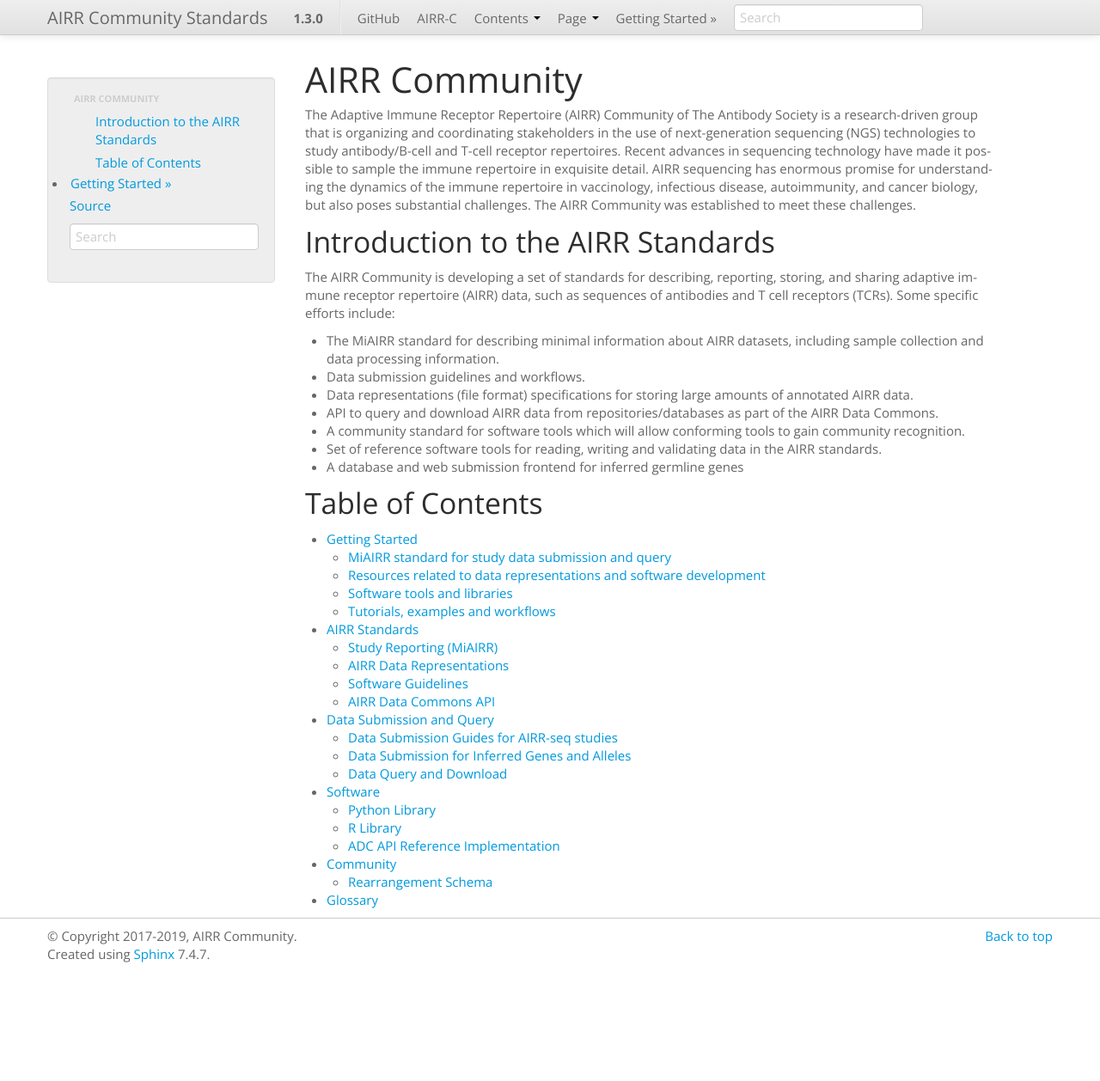
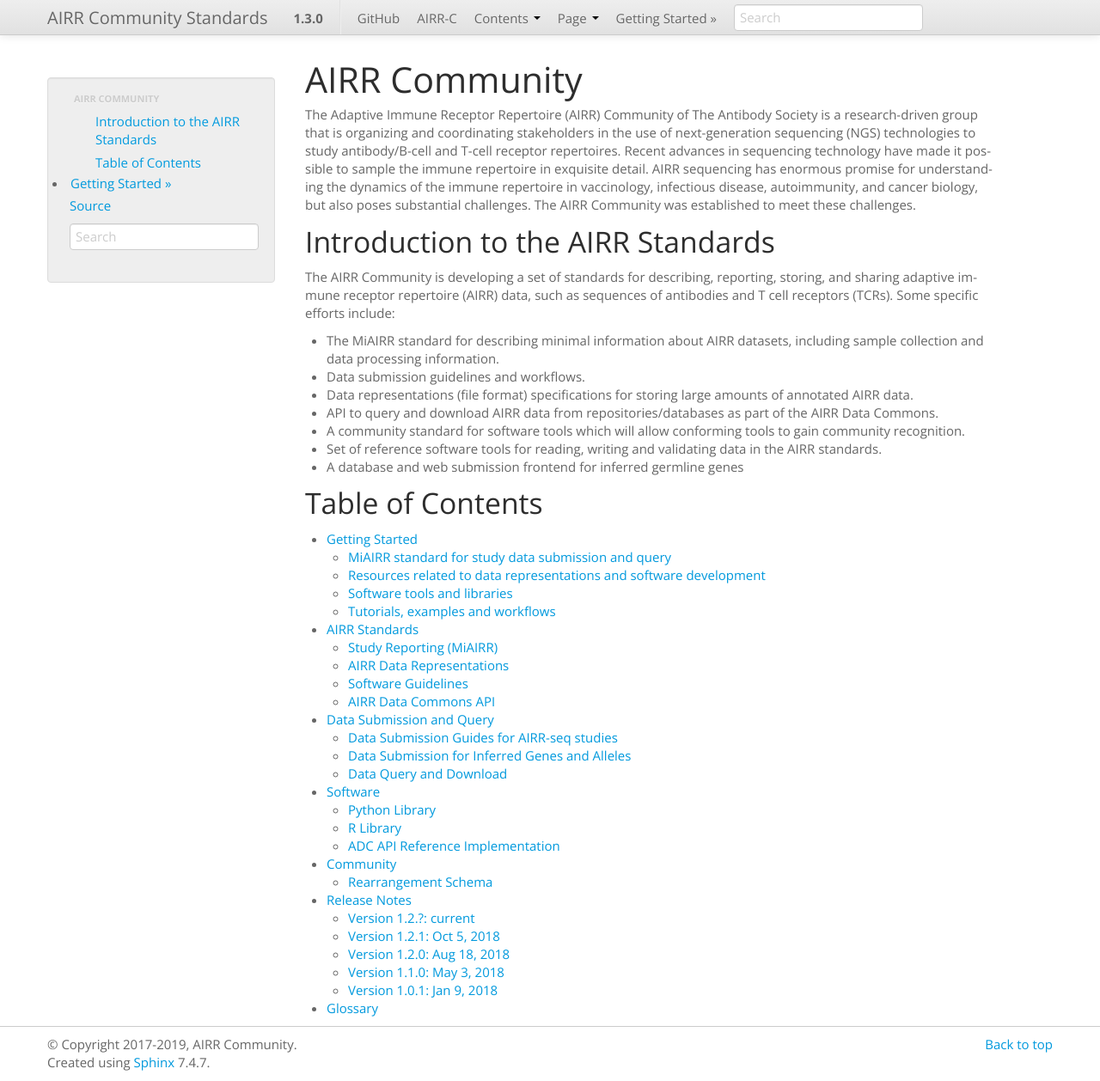
Before and after one commit to airr-community/airr-standards, a Sphinx documentation site: the page built from docs/index.rst, in a window 1280 px wide and 1258 px high. Shown: the whole window at 86% size. Built offline with Sphinx 7.4.7, drawn with Linux system fonts in a browser that asks for light colours; pages that are not in the unit, such as notebooks, are missing from menus; some of the changed lines change nothing that is shown.

Commit message:
draft changelog

`````diff
--- a/docs/index.rst
+++ b/docs/index.rst
@@ -40,4 +40,5 @@
     Data Submission and Query <standards/data_submission>
     Software <standards/software>
     Community <standards/community>
+    Release Notes <standards/news>
     Glossary <appendix/terms>
--- /dev/null
+++ b/docs/standards/news.rst
@@ -0,0 +1,105 @@
+.. this Changelog is based on the merged pull requests involving the ````airr-schema.yaml```` file since Jan 9 2018
+
+.. toctree::
+   :maxdepth: 1
+   :caption:  AIRR Standards Release Notes
+
+Release Notes
+==============
+
+
+Version 1.2.?: current
+--------------------------------------------------------------------------------
+
++ Expanded description for ``pcr_target``
+ .. #288 by bussec was merged on Dec 10, 2018
++ Fix capitalization of ``age_unit`` description
+ .. #290 by bcorrie was merged on Dec 10, 2018
++ Fix name: fields for ``age`` fields
+ .. #285 by bcorrie was merged on Nov 27, 2018
++ Reverted ``locus_species`` until we resolve how to handle ontologies
+ .. #281 by schristley was merged on Nov 24, 2018
++ Added species information to ``cell_subset`` and ``locus`` fields
+ .. #260 by bussec was merged on Nov 8
++ Added ``sample_processing_id``
+ .. #263 by schristley was merged on Oct 21
++ Added vocabularies/ontologies as JSON string for: Cell subset, Target substrate, Library generation method, Complete sequences, Physical linkage of different loci
+ .. #155 by bussec was merged on Oct 16, 2018 • Approved
++ Include format JSON string
+ .. #155 by bussec was merged on Oct 16, 2018 • Approved
++ Introduced age ranges, ``age_min``, ``age_max``, and ``age_unit``
+ .. #254 by franasa was merged on Oct 11 • Approved
++ Updated schema with more concise vdj call descriptions
+ .. #257 by bcorrie was merged on Oct 7 • Approved
+
+Version 1.2.1: Oct 5, 2018
+--------------------------------------------------------------------------------
+
++ Schema gene vs segment terminology corrections
+ .. #153 by javh was merged on Sep 13 • Approved
++ Added ``Info`` object
+ .. #150 by schristley was merged on Aug 28
++ Updated ``cell_subset`` URL in AIRR schema
+ .. #221 by bussec was merged on Aug 7
+
+Version 1.2.0: Aug 18, 2018
+--------------------------------------------------------------------------------
+
++ Removed foreign 'study_id' fields
+ .. #134 by schristley was merged on Jul 12
++ Introduced ``keywords_study`` field
+ .. #200 by bussec was merged on Jun 13 • Approved
+
+Version 1.1.0: May 3, 2018
+--------------------------------------------------------------------------------
+
++ Added ``required`` and ``nullable`` constrains to AIRR schema
+ .. #182 by bussec was merged on Apr 1 • Approved
++ Schema definitions for MiAIRR attributes and ontology
+ .. #182 by bussec was merged on Apr 1 • Approved
++ Introduction of an ``x-airr`` object indicating if field is required by MiAIRR
+ .. #182 by bussec was merged on Apr 1 • Approved
++ Rename ``rearrangement_set_id`` to ``data_processing_id``
+ .. #182 by bussec was merged on Apr 1 • Approved
++ Rename ``study_description`` to ``study_type``
+ .. #182 by bussec was merged on Apr 1 • Approved
++ Added ``physical quantity`` format
+ .. #182 by bussec was merged on Apr 1 • Approved
++ Raw sequencing files into separate schema object
+ .. #182 by bussec was merged on Apr 1 • Approved
++ Rename Attributes object
+ .. #182 by bussec was merged on Apr 1 • Approved
++ Added ``primary_annotation`` and ``repertoire_id``
+ .. #156 by schristley was merged on Mar 4 • Approved
++ Added ``diagnosis`` to repertoire object
+ .. #156 by schristley was merged on Mar 4 • Approved
++ Added ontology for ``organism``
+ .. #156 by schristley was merged on Mar 4 • Approved
++ Added more detailed specification of ``sequencing_run``, ``repertoire`` and ``rearrangement``
+ .. #156 by schristley was merged on Mar 4 • Approved
++ Added repertoire schema
+ .. #156 by schristley was merged on Mar 4 • Approved
++ Rename ``definitions.yaml`` to ``airr-schema.yaml``
+ .. #66. in progress .. #124 by javh was merged on Apr 20
++ Removed c_call, c_score and c_cigar from required as this is not typical reference aligner output
+ .. #106 by javh was merged on Apr 18, 2018
++ Renamed vdj_score, vdj_identity, vdj_evalue, and vdj_cigar to ``score``, ``identity``, ``evalue``, and ``cigar``
+ .. #106 by javh was merged on Apr 18, 2018
++ Added missing ``c_identity`` and ``c_evalue`` fields to Rearrangements spec
+ .. #94 on Mar 22, 2018
++ Swapped order of N and S operators in CIGAR string
+ .. #94 on Mar 22, 2018
++ Some description clean up for consistency in Rearrangement spec
+ .. #94 on Mar 22, 2018
++ Remove repeated objects in ``definitions.yaml``
+ .. #78 on Jan 26, 2018 #53
++ Added Alignment object to ``definitions.yaml``
+ .. #78 on Jan 26, 2018 #67
++ Updated MiARR-Formats consistency check TSV with junction change
+ .. #75 on Jan 9, 2018. also: #84, #85, #89
++ Changed definition from functional to productive
+ .. #75 on Jan 9, 2018. also: #84,. #85,. #89
+
+
+Version 1.0.1: Jan 9, 2018
+--------------------------------------------------------------------------------
`````
